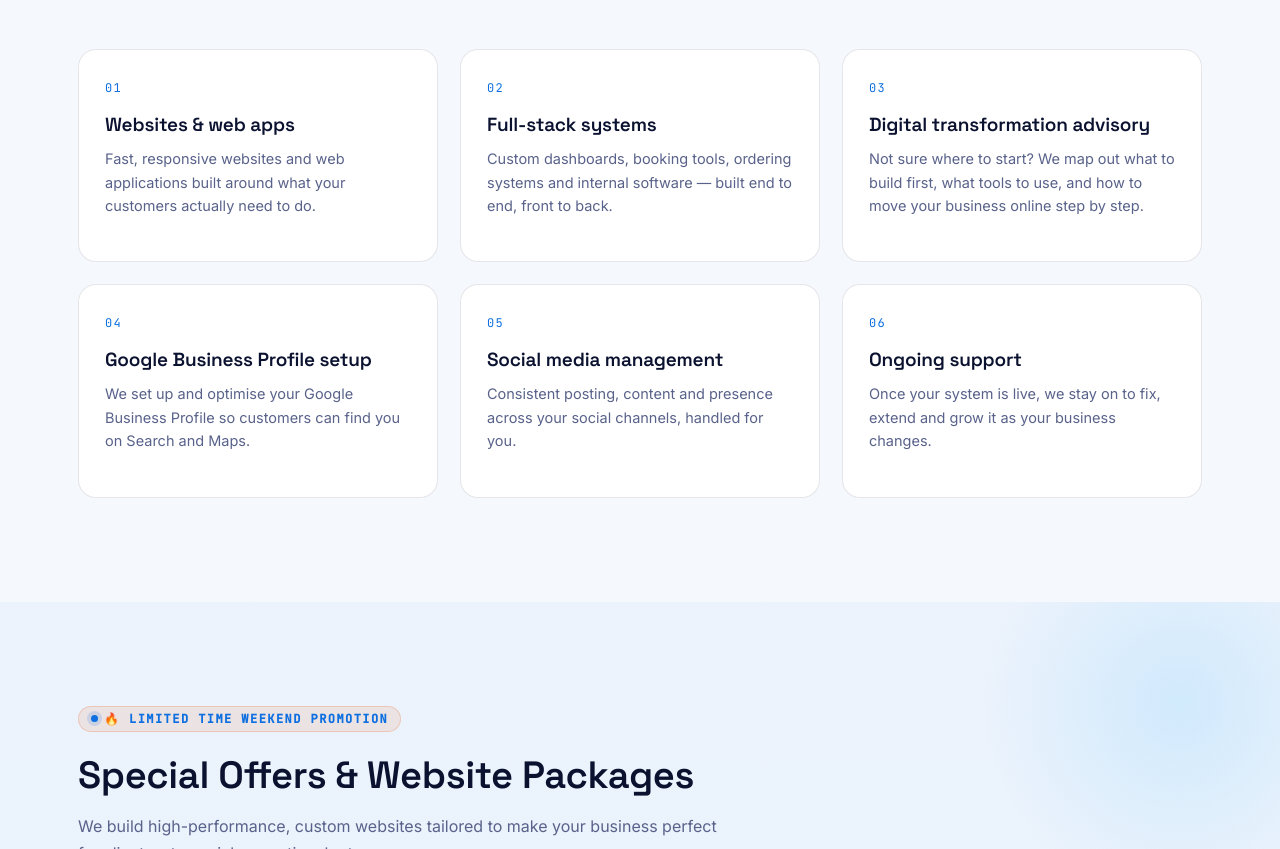
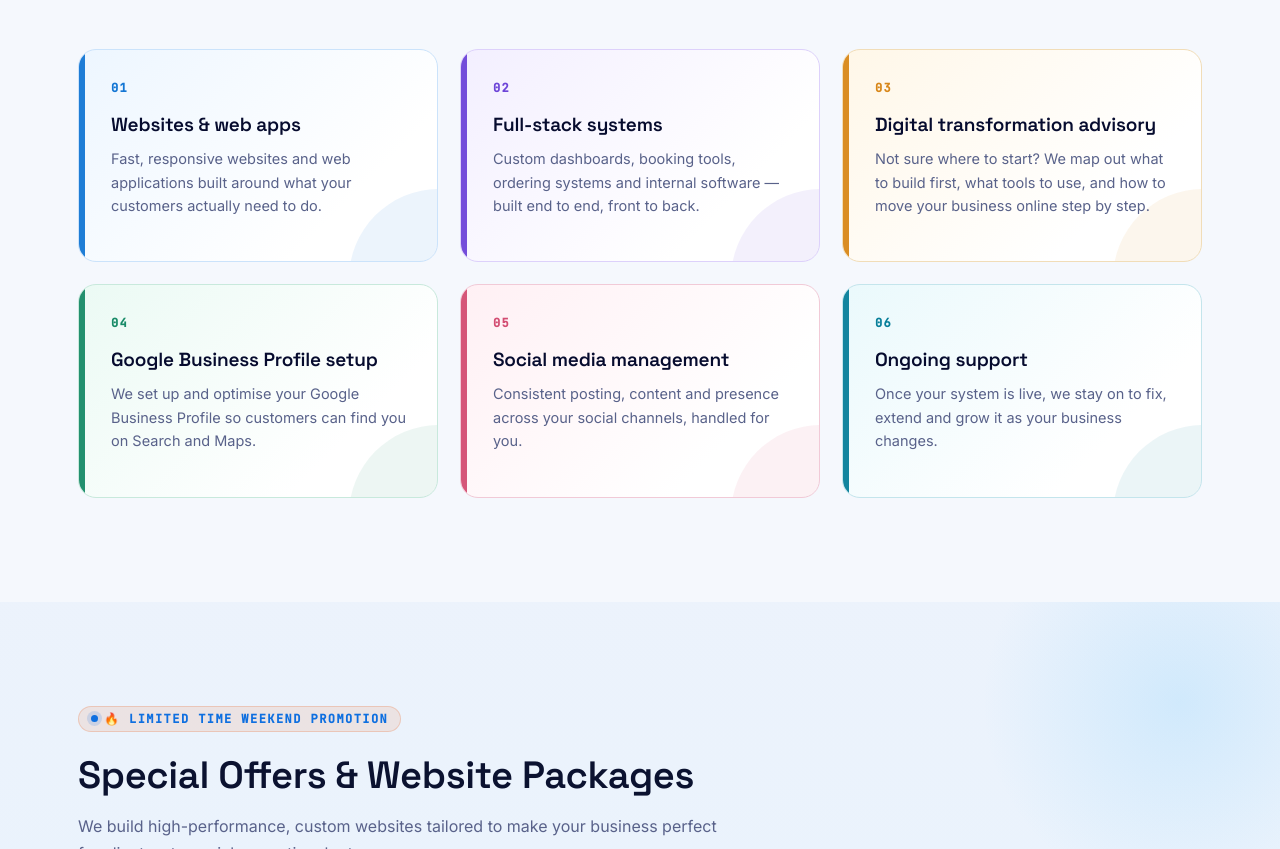
Before and after one commit to paffjuniorprogrammer/P-and-D-Digital-Solution, a website: page index.html in a window 1280 px wide. Shown: the part 1231-2080 px from the top of the page. Drawn offline with nearby package versions, Linux system fonts and the light colour scheme.

Commit message:
Add content-based service card colors

```diff
--- a/index.css
+++ b/index.css
@@ -333,39 +333,64 @@
     gap:22px;
   }
   .service-card{
-    background:var(--white);
-    border:1px solid var(--line);
+    --card-accent:var(--blue);
+    --card-soft:#eef6ff;
+    --card-line:#cfe4fb;
+    background:linear-gradient(135deg,var(--card-soft) 0%,#fff 74%);
+    border:1px solid var(--card-line);
     border-radius:var(--radius);
-    padding:30px 26px;
-    transition:transform .18s ease, box-shadow .18s ease, border-color .18s ease;
+    padding:30px 26px 30px 32px;
+    transition:transform .18s ease, box-shadow .18s ease, border-color .18s ease, background .18s ease;
     position:relative;
     overflow:hidden;
+    isolation:isolate;
   }
   .service-card::before{
     content:"";
     position:absolute;
-    top:0; left:0;
-    width:5px; height:0%;
-    background:linear-gradient(180deg,var(--blue),var(--sky));
-    transition:height .22s ease;
+    inset:0 auto 0 0;
+    width:6px;
+    background:var(--card-accent);
+    opacity:.95;
+    z-index:-1;
+  }
+  .service-card::after{
+    content:"";
+    position:absolute;
+    width:180px;
+    height:180px;
+    right:-92px;
+    bottom:-108px;
+    border-radius:50%;
+    background:var(--card-accent);
+    opacity:.08;
+    z-index:-1;
   }
   .service-card:hover{
     transform:translateY(-4px);
-    box-shadow:0 22px 40px -20px rgba(11,27,111,0.25);
-    border-color:transparent;
+    box-shadow:0 22px 40px -20px color-mix(in srgb,var(--card-accent) 45%,transparent);
+    border-color:var(--card-accent);
+    background:linear-gradient(135deg,var(--card-soft) 0%,#fff 58%,var(--card-soft) 100%);
   }
-  .service-card:hover::before{height:100%;}
   .service-index{
     font-family:'JetBrains Mono',monospace;
     font-size:12px;
-    color:var(--blue);
+    color:var(--card-accent);
     letter-spacing:0.1em;
+    font-weight:600;
   }
   .service-card h3{
     margin-top:16px;
     font-size:19px;
     font-weight:600;
+    color:var(--ink);
   }
+  .service-card--build{--card-accent:#1476d4;--card-soft:#edf6ff;--card-line:#cbe3fb;}
+  .service-card--systems{--card-accent:#6d45d8;--card-soft:#f3efff;--card-line:#ddd1fb;}
+  .service-card--advisory{--card-accent:#d88719;--card-soft:#fff7e8;--card-line:#f1ddb8;}
+  .service-card--local{--card-accent:#198b68;--card-soft:#ebfaf4;--card-line:#c8e9dc;}
+  .service-card--social{--card-accent:#d34d72;--card-soft:#fff0f4;--card-line:#f1cad7;}
+  .service-card--support{--card-accent:#087f9a;--card-soft:#eaf9fc;--card-line:#c4e5ec;}
   .service-card p{
     margin-top:10px;
     font-size:14.5px;
--- a/index.html
+++ b/index.html
@@ -88,37 +88,37 @@
       </div>
       <div class="services-grid">
 
-        <div class="service-card reveal">
+        <div class="service-card service-card--build reveal">
           <div class="service-index">01</div>
           <h3>Websites &amp; web apps</h3>
           <p>Fast, responsive websites and web applications built around what your customers actually need to do.</p>
         </div>
 
-        <div class="service-card reveal">
+        <div class="service-card service-card--systems reveal">
           <div class="service-index">02</div>
           <h3>Full-stack systems</h3>
           <p>Custom dashboards, booking tools, ordering systems and internal software — built end to end, front to back.</p>
         </div>
 
-        <div class="service-card reveal">
+        <div class="service-card service-card--advisory reveal">
           <div class="service-index">03</div>
           <h3>Digital transformation advisory</h3>
           <p>Not sure where to start? We map out what to build first, what tools to use, and how to move your business online step by step.</p>
         </div>
 
-        <div class="service-card reveal">
+        <div class="service-card service-card--local reveal">
           <div class="service-index">04</div>
           <h3>Google Business Profile setup</h3>
           <p>We set up and optimise your Google Business Profile so customers can find you on Search and Maps.</p>
         </div>
 
-        <div class="service-card reveal">
+        <div class="service-card service-card--social reveal">
           <div class="service-index">05</div>
           <h3>Social media management</h3>
           <p>Consistent posting, content and presence across your social channels, handled for you.</p>
         </div>
 
-        <div class="service-card reveal">
+        <div class="service-card service-card--support reveal">
           <div class="service-index">06</div>
           <h3>Ongoing support</h3>
           <p>Once your system is live, we stay on to fix, extend and grow it as your business changes.</p>
```
